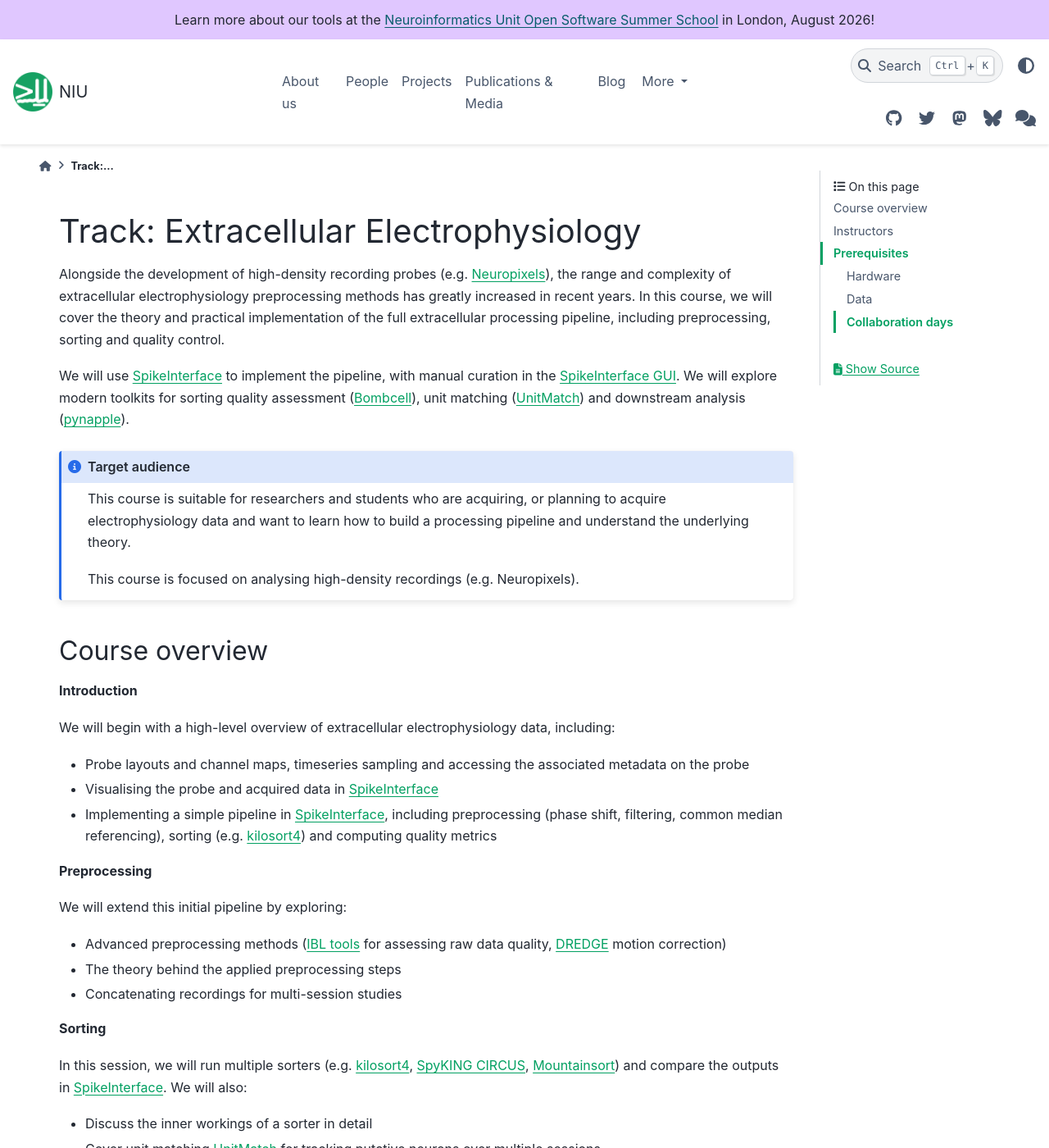
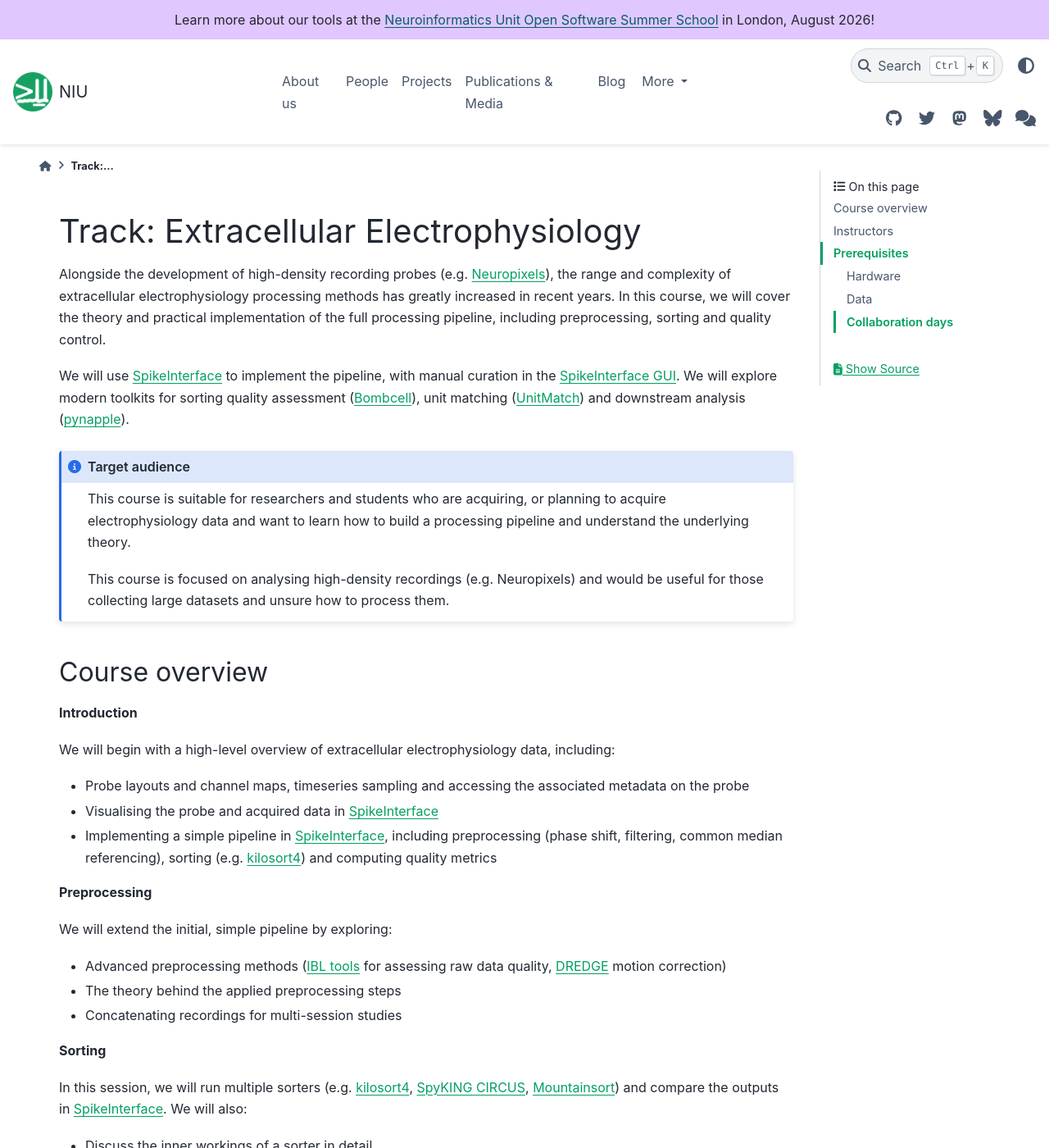
Before and after one commit to neuroinformatics-unit/neuroinformatics-unit.github.io, a Sphinx documentation site: the page built from docs/source/open-software-summer-school/2026/extracellular-electrophysiology.md, in a window 1280 px wide and 1400 px high. Shown: the whole window at 82% size. Built offline with Sphinx 7.4.7 and the PyData theme 0.15.4, drawn with Linux system fonts in a browser that asks for light colours; nearby versions of some CDN libraries; some of the changed text lies outside the part shown.

Commit message:
Small tidy ups.

```diff
--- a/docs/source/open-software-summer-school/2026/extracellular-electrophysiology.md
+++ b/docs/source/open-software-summer-school/2026/extracellular-electrophysiology.md
@@ -2,9 +2,9 @@
 # Track: Extracellular Electrophysiology
 
 Alongside the development of high-density recording probes (e.g. [Neuropixels](https://www.neuropixels.org/)),
-the range and  complexity of extracellular electrophysiology preprocessing methods has greatly increased in recent years.
-In this course, we will cover the theory and practical implementation of the full extracellular
-processing pipeline, including preprocessing, sorting and quality control.
+the range and  complexity of extracellular electrophysiology processing methods has greatly increased in recent years.
+In this course, we will cover the theory and practical implementation of the full processing pipeline,
+including preprocessing, sorting and quality control.
 
 We will use [SpikeInterface](https://github.com/SpikeInterface/spikeinterface)
 to implement the pipeline, with manual curation in the [SpikeInterface GUI](https://github.com/SpikeInterface/spikeinterface-gui).
@@ -17,7 +17,8 @@
 This course is suitable for researchers and students who are acquiring, or planning to acquire
 electrophysiology data and want to learn how to build a processing pipeline and understand the underlying theory.
 
-This course is focused on analysing high-density recordings (e.g. Neuropixels).
+This course is focused on analysing high-density recordings (e.g. Neuropixels) and would be
+useful for those collecting large datasets and unsure how to process them.
 :::
 
 ## Course overview
@@ -32,7 +33,7 @@
 
 **Preprocessing**
 
-We will extend this initial pipeline by exploring:
+We will extend the initial, simple pipeline by exploring:
 * Advanced preprocessing methods ([IBL tools](https://github.com/int-brain-lab/ibl-neuropixel)
 for assessing raw data quality, [DREDGE](https://github.com/evarol/dredge) motion correction)
 * The theory behind the applied preprocessing steps
```
Also changed, not shown: other parts of docs/source/open-software-summer-school/2026/extracellular-electrophysiology.md (+2 -2 lines).
